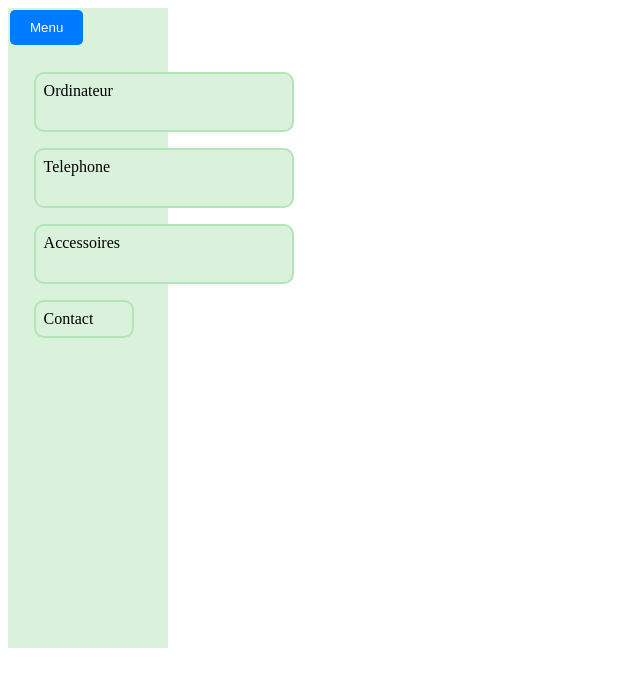
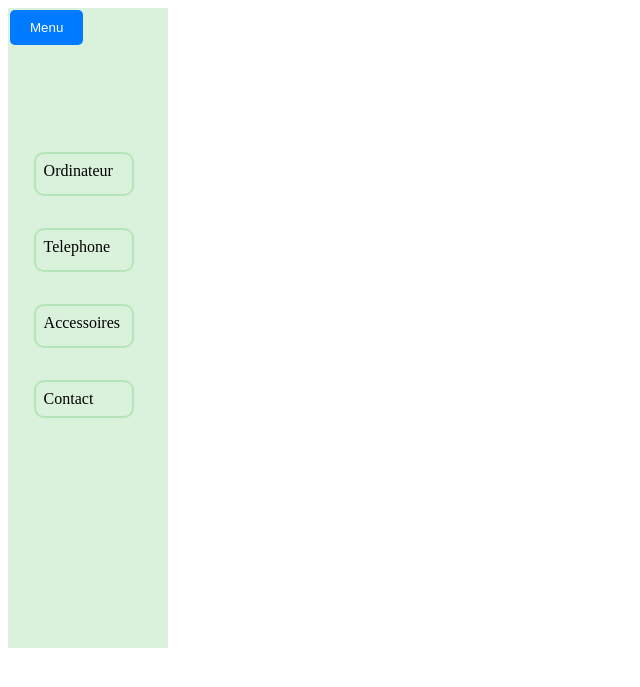
Before and after one commit to Tytyaz2/web-ING1, a PHP site: page /PHP/menu.inc.php in a window 1280 px wide. Shown: the top 687 px of the page, without its empty margins (0-640 px from the left). Run offline with PHP 8.4, Linux system fonts and the light colour scheme; data comes from the database, SQL or seed files in the repository.

Commit message:
menu centré

```diff
--- a/CSS/menu.css
+++ b/CSS/menu.css
@@ -23,10 +23,10 @@
 }
 
 #Telephone {
-    margin-top: 10%;
+    margin-top: 20%;
     border: 2px solid transparent;
-    width: 15em;
-    height: 2.5em;
+    width: 5em;
+    height: 1.5em;
     padding-left: 0.8em;
     outline: none;
     overflow: hidden;
@@ -44,10 +44,10 @@
 }
 
 #Ordinateur {
-    margin-top: 40%;
+    margin-top: 90%;
     border: 2px solid transparent;
-    width: 15em;
-    height: 2.5em;
+    width: 5em;
+    height: 1.5em;
     padding-left: 0.8em;
     outline: none;
     overflow: hidden;
@@ -65,10 +65,10 @@
 }
 
 #Accessoires {
-    margin-top: 10%;
+    margin-top: 20%;
     border: 2px solid transparent;
-    width: 15em;
-    height: 2.5em;
+    width: 5em;
+    height: 1.5em;
     padding-left: 0.8em;
     outline: none;
     overflow: hidden;
@@ -86,7 +86,7 @@
 }
 
 #contact {
-    margin-top: 10%;
+    margin-top: 20%;
     border: 2px solid transparent;
     width: 5em;
     padding: 0.8em;
@@ -106,7 +106,7 @@
 
 .menu-cache {
     display: none;
-    background-color: #fff;
+    background-color: #007bff;
     box-shadow: 0 2px 4px rgba(0, 0, 0, 0.1);
     top: 50px; /* Ajustez cette valeur en fonction de la hauteur de votre barre de navigation */
     left: 0;
```
